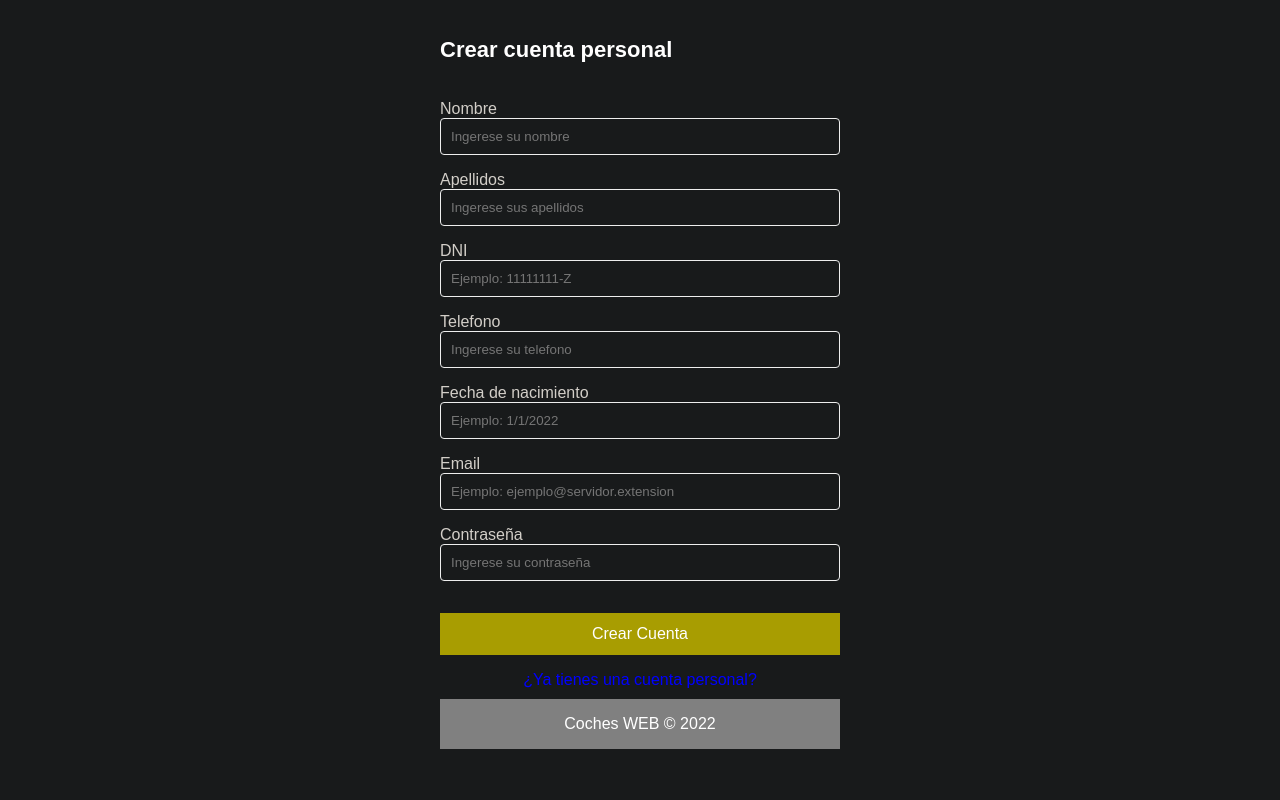
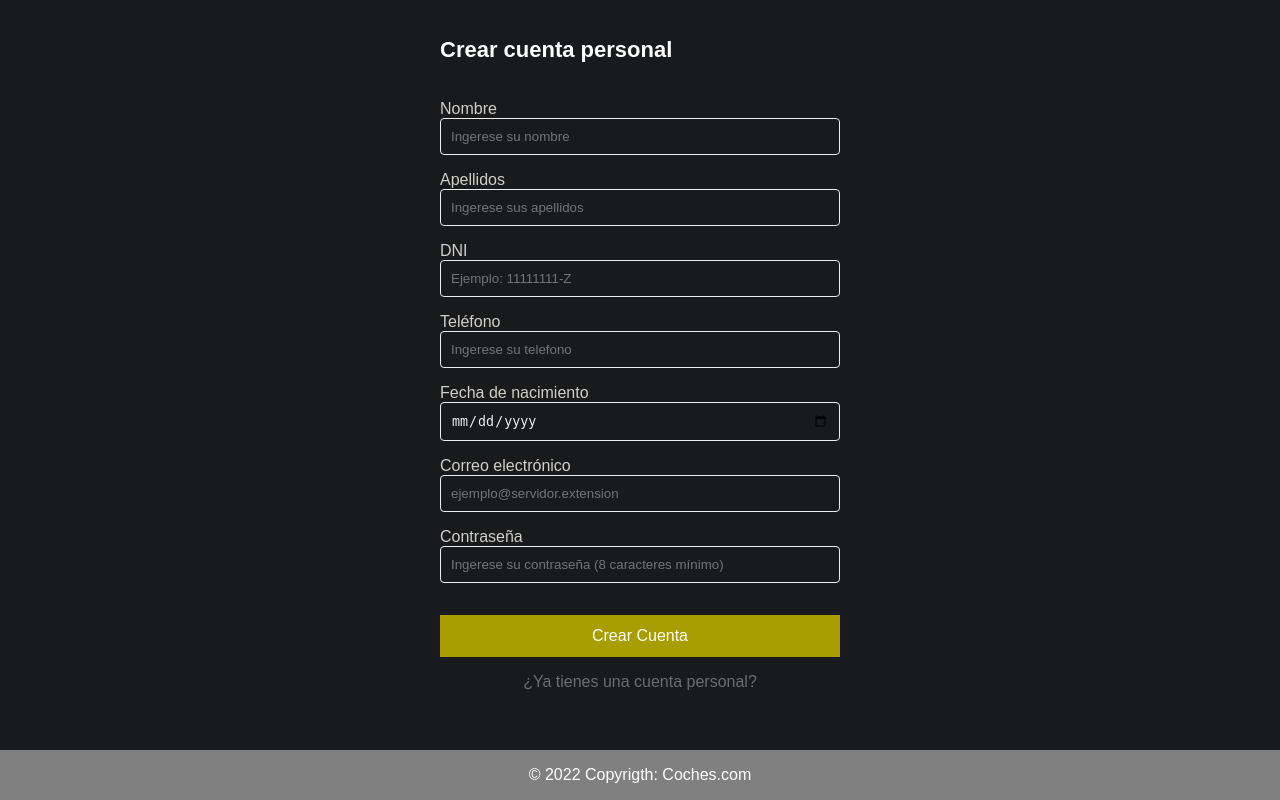
Before and after one commit to Danelitos/SGSSI, a PHP site: page /HTML/registro.html in a window 1280 px wide. Run offline with PHP 8.4, Linux system fonts and the light colour scheme.

Commit message:
Mejora del diseño del sistema web

```diff
--- a/estiloResgistro.css
+++ b/CSS/estilo.css
@@ -11,7 +11,13 @@ body{
     font-family: Arial, Helvetica, sans-serif;
 }
 
-#container{
+#containerLogin{
+    width: 400px;
+    margin: 0px auto;
+    margin-top: 100px
+}
+
+#containerRegistro{
     width: 400px;
     margin: 0px auto;
 }
@@ -33,7 +39,9 @@ footer{
     line-height: 50px;
     background: grey;
     margin-top: 10px;
-
+    bottom: 0;
+    position: absolute;
+    width: 100%;
 }
 
 .controles{
@@ -46,8 +54,18 @@ footer{
     color: #eee;
 }
 
+.controles:hover{
+    width: 100%;
+    background-color: rgb(24, 26, 27);
+    padding: 10px;
+    border-radius: 4px;
+    margin-bottom: 16px;
+    border: 1px solid rgb(168, 157, 1);;
+    color: #eee;
+}
+
 .formulario a{
-    color: blue;
+    color:  rgb(109, 109, 109);
     text-decoration: none;
 }
 
@@ -70,3 +88,14 @@ footer{
     font-size: 16px;
 
 }
+
+.formulario .botones:hover{
+    width: 100%;
+    background: rgb(168, 157, 1);
+    border: none;
+    padding: 12px;
+    color: rgb(2, 66, 18);
+    margin: 16px 0;
+    font-size: 16px;
+
+}
--- /dev/null
+++ b/HTML/registro.html
@@ -0,0 +1,41 @@
+<!DOCTYPE html>
+<html>
+    <head>
+        <meta charset="utf-8" />
+        <title>Coches.eus</title>
+        <link rel="stylesheet" href="../CSS/estilo.css" />
+        <link rel="icon" href="../img/rueda.ico">
+    </head>
+    <body>
+        <div id="containerRegistro">
+            <header>
+                <h1>Crear cuenta personal </h1>
+            </header>
+
+        <form class="formulario">
+            <label>Nombre</label>
+            <input class="controles" placeholder="Ingerese su nombre" type="text" minlength="3"/> <br />
+            <label>Apellidos</label>
+            <input class="controles" placeholder="Ingerese sus apellidos" type="text" minlength="3" /> <br />
+            <label>DNI</label>
+            <input class="controles" placeholder="Ejemplo: 11111111-Z" type="text" pattern="[0-9]{8}\-[A-Z]" minlength="10" maxlength="10"/> <br />
+            <label>Teléfono</label>
+            <input class="controles" placeholder="Ingerese su telefono" type="tel" pattern="[0-9]{9}" minlength="9" maxlength="9"/> <br />
+            <label>Fecha de nacimiento</label>
+            <input class="controles"  type="date" min="1900-01-01"/> <br />
+            <label>Correo electrónico</label>
+            <input class="controles" placeholder="ejemplo@servidor.extension" type="email" minlength="3" /> <br />
+            <label>Contraseña</label>
+            <input class="controles" placeholder="Ingerese su contraseña (8 caracteres mínimo)" type="password" minlength="8" required/> <br />
+            <input class="botones" type="submit" value="Crear Cuenta" />
+
+            <a href="index.html"><p>¿Ya tienes una cuenta personal?</p></a>
+        </form>
+
+
+        </div>
+        <footer>
+            &copy; 2022 Copyrigth: Coches.com
+        </footer>
+    </body>
+</html>
--- a/registro.html
+++ /dev/null
@@ -1,42 +0,0 @@
-<!DOCTYPE html>
-<html>
-    <head>
-        <meta charset="utf-8" />
-        <title>Coches.eus</title>
-        <link rel="stylesheet" href="estiloResgistro.css" />
-        <link rel="icon" href="img/rueda.ico">
-    </head>
-    <body>
-        <div id="container">
-            <header>
-                <h1>Crear cuenta personal </h1>
-            </header>
-
-        <section class="formulario">
-            <label>Nombre</label>
-            <input class="controles" placeholder="Ingerese su nombre" type="text" /> <br />
-            <label>Apellidos</label>
-            <input class="controles" placeholder="Ingerese sus apellidos" type="text" /> <br />
-            <label>DNI</label>
-            <input class="controles" placeholder="Ejemplo: 11111111-Z" type="text" /> <br />
-            <label>Telefono</label>
-            <input class="controles" placeholder="Ingerese su telefono" type="number" /> <br />
-            <label>Fecha de nacimiento</label>
-            <input class="controles" placeholder="Ejemplo: 1/1/2022" type="datetime" /> <br />
-            <label>Email</label>
-            <input class="controles" placeholder="Ejemplo: ejemplo@servidor.extension" type="text" /> <br />
-            <label>Contraseña</label>
-            <input class="controles" placeholder="Ingerese su contraseña" type="text" /> <br />
-            <input class="botones" type="submit" value="Crear Cuenta" />
-
-            <a href="index.html"><p>¿Ya tienes una cuenta personal?</p></a>
-        </form>
-
-        <footer>
-            Coches WEB &copy; 2022
-        </footer>
-
-        </div>
-
-    </body>
-</html>
```
Also changed, not shown: CSS/estiloPaginaCoches.css (added, +24 -0 lines), HTML/coches.html (added, +28 -0 lines), HTML/index.html (added, +34 -0 lines), estiloIndex.css (deleted, +0 -72 lines), index.html (deleted, +0 -34 lines), HTML/cambioContraseña.html (added).
